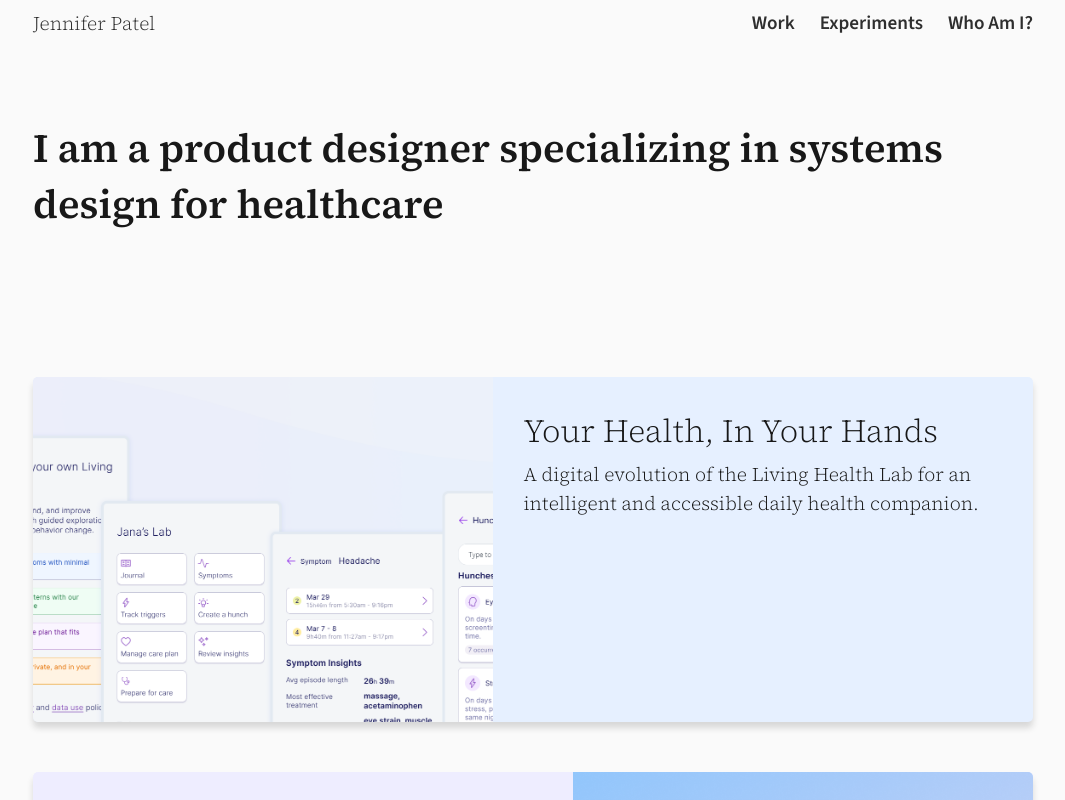
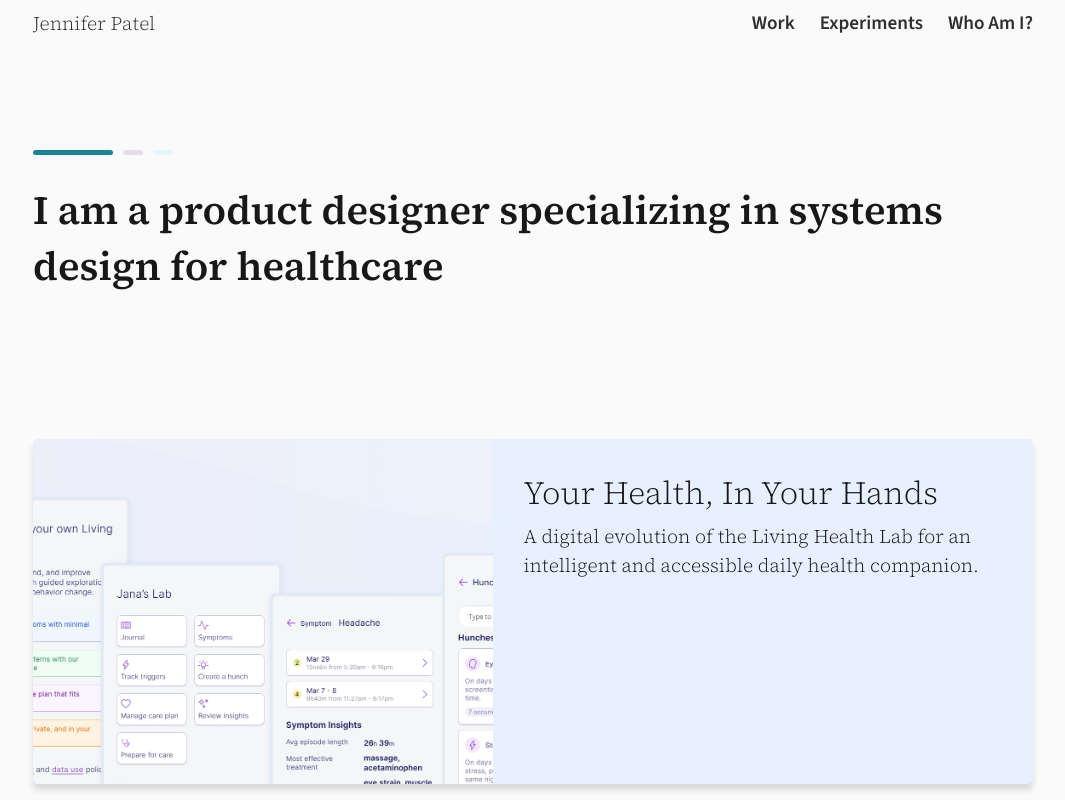
Before and after one commit to jen-p/jens-portfolio-2024, a Next.js app: page / in a window 1280 px wide. Shown: the top 800 px of the page, without its empty margins (107-1172 px from the left). Built offline with nearby package versions, Linux system fonts and the light colour scheme.

Commit message:
style bars

```diff
--- a/src/pages/index.js
+++ b/src/pages/index.js
@@ -12,7 +12,7 @@ const Whoami = () => (
       <div className="container">
 
         <div className="whatdo">
-          <div className="mb-4 h-1 w-16 rounded-full bg-gradient-to-r from-blue-500 to-purple-600"></div>
+          <div className="bars"><div className="bar bar1"></div><div className="bar bar2"></div><div className="bar bar3"></div></div>
           <h1>I am a product designer specializing in systems design for healthcare</h1>
         </div>
         <div className="projectList">
--- a/src/styles/_layout.scss
+++ b/src/styles/_layout.scss
@@ -89,6 +89,28 @@ hr {
 .whatdo {
 	margin: 15vh 0;
 	font-size: $fs-h1xl;
+
+	.bars {
+		width: 200px;
+		.bar {
+			display: inline-block;
+			border-radius: 5px;
+			height: 5px;
+			margin-right: 10px;
+		}
+		.bar1 {
+			width: 40%;
+			background-color: $teal;
+		}
+		.bar2 {
+			width: 10%;
+			background-color: $light-purple;
+		}
+		.bar3 {
+			width: 10%;
+			background-color: $light-teal;
+		}
+	}
 }
 
 img {
```
